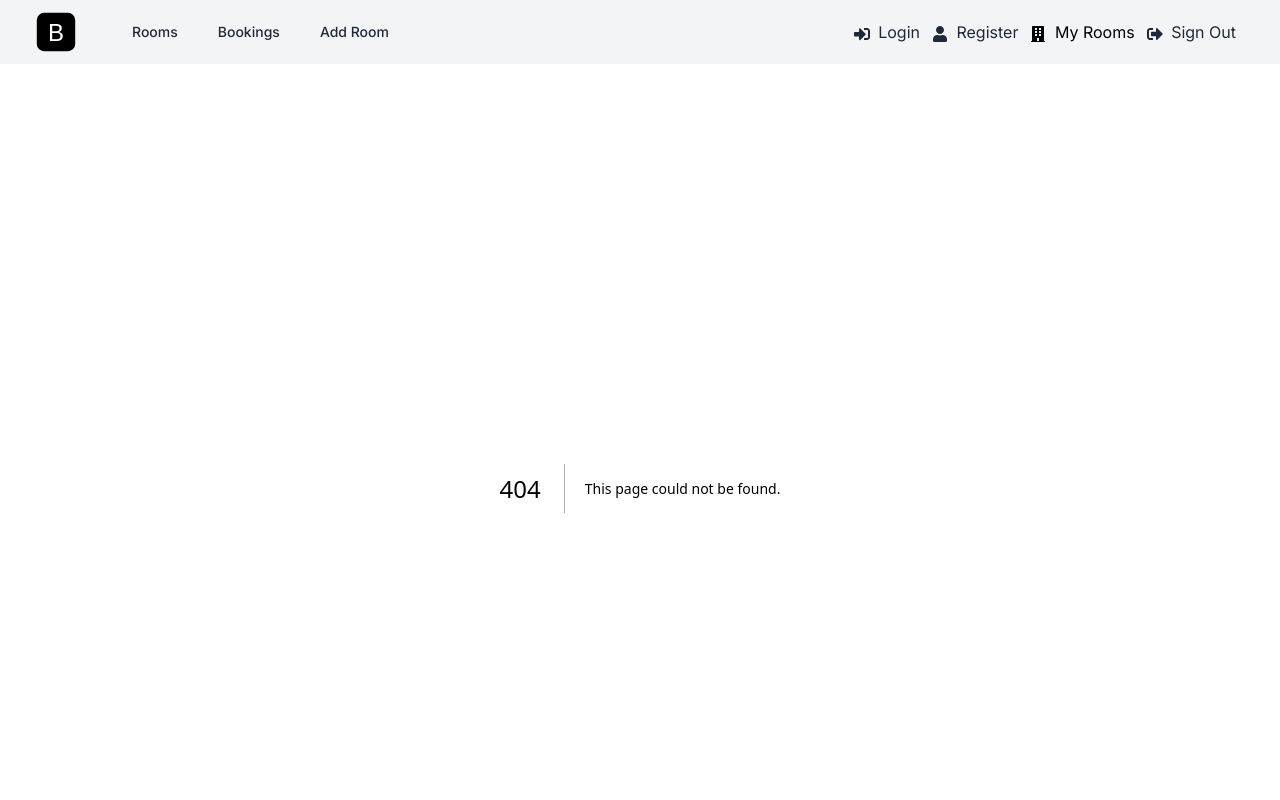
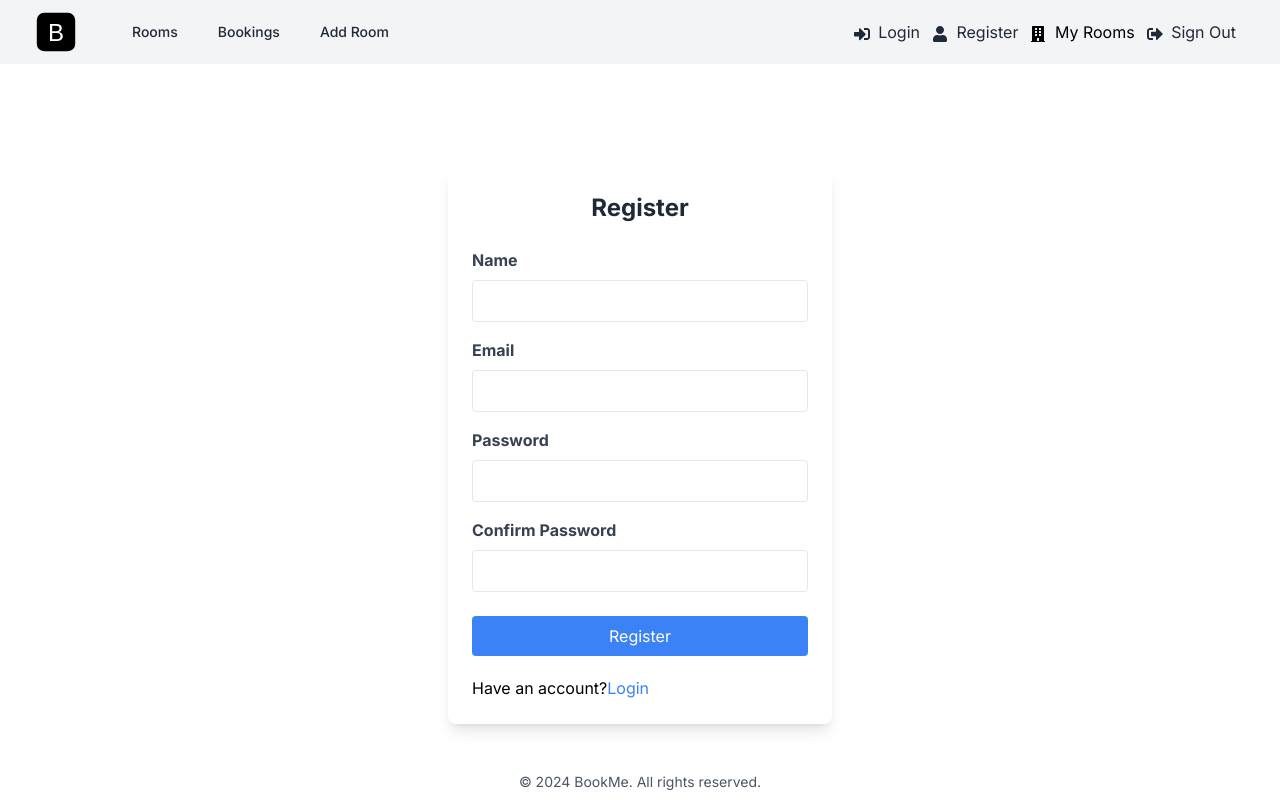
Before and after one commit to trizzi/bookings-halls, a Next.js app: page /register in a window 1280 px wide. Before the commit this address had no page. Shown: the top 800 px of the page. Built offline with nearby package versions, Linux system fonts and the light colour scheme.

Commit message:
Created a protected route for authentication

```diff
--- /dev/null
+++ b/app/actions/createSession.js
@@ -0,0 +1,10 @@
+'use server';
+
+async function createSession(formData) {
+	const email = formData.get('email');
+	const password = formData.get('password');
+
+	console.log(email, password);
+}
+
+export default createSession;
--- /dev/null
+++ b/app/bookings/page.jsx
@@ -0,0 +1,7 @@
+import React from 'react';
+
+const BookingsPage = () => {
+	return <div>BookingsPage</div>;
+};
+
+export default BookingsPage;
--- /dev/null
+++ b/app/login/page.jsx
@@ -0,0 +1,66 @@
+import React from 'react';
+import Link from 'next/link';
+import createSession from '../actions/createSession';
+
+const LoginPage = () => {
+	return (
+		<div className='flex items-center justify-center'>
+			<div className='bg-white shadow-lg rounded-lg p-6 w-full max-w-sm mt-20'>
+				<form action={createSession}>
+					<h2 className='text-2xl font-bold text-center text-gray-800 mb-6'>
+						Login
+					</h2>
+
+					<div className='mb-4'>
+						<label
+							htmlFor='email'
+							className='block text-gray-700 font-bold mb-2'>
+							Email
+						</label>
+						<input
+							type='email'
+							id='email'
+							name='email'
+							className='border rounded w-full py-2 px-3'
+							required
+						/>
+					</div>
+
+					<div className='mb-6'>
+						<label
+							htmlFor='password'
+							className='block text-gray-700 font-bold mb-2'>
+							Password
+						</label>
+						<input
+							type='password'
+							id='password'
+							name='password'
+							className='border rounded w-full py-2 px-3'
+							required
+						/>
+					</div>
+
+					<div className='flex flex-col gap-5'>
+						<button
+							type='submit'
+							className='bg-blue-500 text-white px-4 py-2 rounded hover:bg-blue-700'>
+							Login
+						</button>
+
+						<p>
+							No account?
+							<Link
+								href='/register'
+								className='text-blue-500'>
+								Register
+							</Link>
+						</p>
+					</div>
+				</form>
+			</div>
+		</div>
+	);
+};
+
+export default LoginPage;
--- /dev/null
+++ b/app/register/page.jsx
@@ -0,0 +1,95 @@
+import React from 'react';
+import Link from 'next/link';
+
+const RegisterPage = () => {
+	return (
+		<div className='flex items-center justify-center'>
+			<div className='bg-white shadow-lg rounded-lg p-6 w-full max-w-sm mt-20'>
+				<form>
+					<h2 className='text-2xl font-bold text-center text-gray-800 mb-6'>
+						Register
+					</h2>
+
+					<div className='mb-4'>
+						<label
+							htmlFor='name'
+							className='block text-gray-700 font-bold mb-2'>
+							Name
+						</label>
+						<input
+							type='text'
+							id='name'
+							name='name'
+							className='border rounded w-full py-2 px-3'
+							required
+						/>
+					</div>
+
+					<div className='mb-4'>
+						<label
+							htmlFor='email'
+							className='block text-gray-700 font-bold mb-2'>
+							Email
+						</label>
+						<input
+							type='email'
+							id='email'
+							name='email'
+							className='border rounded w-full py-2 px-3'
+							required
+						/>
+					</div>
+
+					<div className='mb-4'>
+						<label
+							htmlFor='password'
+							className='block text-gray-700 font-bold mb-2'>
+							Password
+						</label>
+						<input
+							type='password'
+							id='password'
+							name='password'
+							className='border rounded w-full py-2 px-3'
+							required
+						/>
+					</div>
+
+					<div className='mb-6'>
+						<label
+							htmlFor='confirm-password'
+							className='block text-gray-700 font-bold mb-2'>
+							Confirm Password
+						</label>
+						<input
+							type='password'
+							id='confirm-password'
+							name='confirm-password'
+							className='border rounded w-full py-2 px-3'
+							required
+						/>
+					</div>
+
+					<div className='flex flex-col gap-5'>
+						<button
+							type='submit'
+							className='bg-blue-500 text-white px-4 py-2 rounded hover:bg-blue-700'>
+							Register
+						</button>
+
+						<p>
+							Have an account?
+							<Link
+								href='/login'
+								className='text-blue-500'>
+								Login
+							</Link>
+						</p>
+					</div>
+				</form>
+			</div>
+		</div>
+	);
+};
+
+export default RegisterPage;
--- a/components/Header.jsx
+++ b/components/Header.jsx
@@ -26,12 +26,12 @@
 								</Link>
 								{/* <!-- Logged In Only --> */}
 								<Link
-									href='/bookings.html'
+									href='/bookings'
 									className='rounded-md px-3 py-2 text-sm font-medium text-gray-800 hover:bg-gray-700 hover:text-white'>
 									Bookings
 								</Link>
 								<Link
-									href='/add-room.html'
+									href='/rooms/add'
 									className='rounded-md px-3 py-2 text-sm font-medium text-gray-800 hover:bg-gray-700 hover:text-white'>
 									Add Room
 								</Link>
@@ -43,20 +43,20 @@
 						<div className='ml-4 flex items-center md:ml-6'>
 							{/* <!-- Logged Out Only --> */}
 							<Link
-								href='login.html'
+								href='/login'
 								className='mr-3 text-gray-800 hover:text-gray-600'>
 								<FaSignInAlt className='inline mr-1' /> Login
 							</Link>
 							<Link
-								href='register.html'
+								href='/register'
 								className='mr-3 text-gray-800 hover:text-gray-600'>
 								<FaUser className='inline mr-1'></FaUser> Register
 							</Link>
-							<Link href='my-rooms.html'>
+							<Link href='/rooms/my'>
 								<FaBuilding className='inline mr-1' /> My Rooms
 							</Link>
 							<Link
-								href='login.html'
+								href='/login'
 								className='mx-3 text-gray-800 hover:text-gray-600'>
 								<FaSignOutAlt className='inline mr-1' /> Sign Out
 							</Link>
@@ -75,12 +75,12 @@
 					</Link>
 					{/* <!-- Logged In Only --> */}
 					<Link
-						href='/bookings.html'
+						href='/bookings'
 						className='block rounded-md px-3 py-2 text-base font-medium text-gray-800 hover:bg-gray-700 hover:text-white'>
 						Bookings
 					</Link>
 					<Link
-						href='/add-room.html'
+						href='/rooms/add'
 						className='block rounded-md px-3 py-2 text-base font-medium text-gray-800 hover:bg-gray-700 hover:text-white'>
 						Add Room
 					</Link>
```
Also changed, not shown: middleware.js (added, +14 -0 lines).
